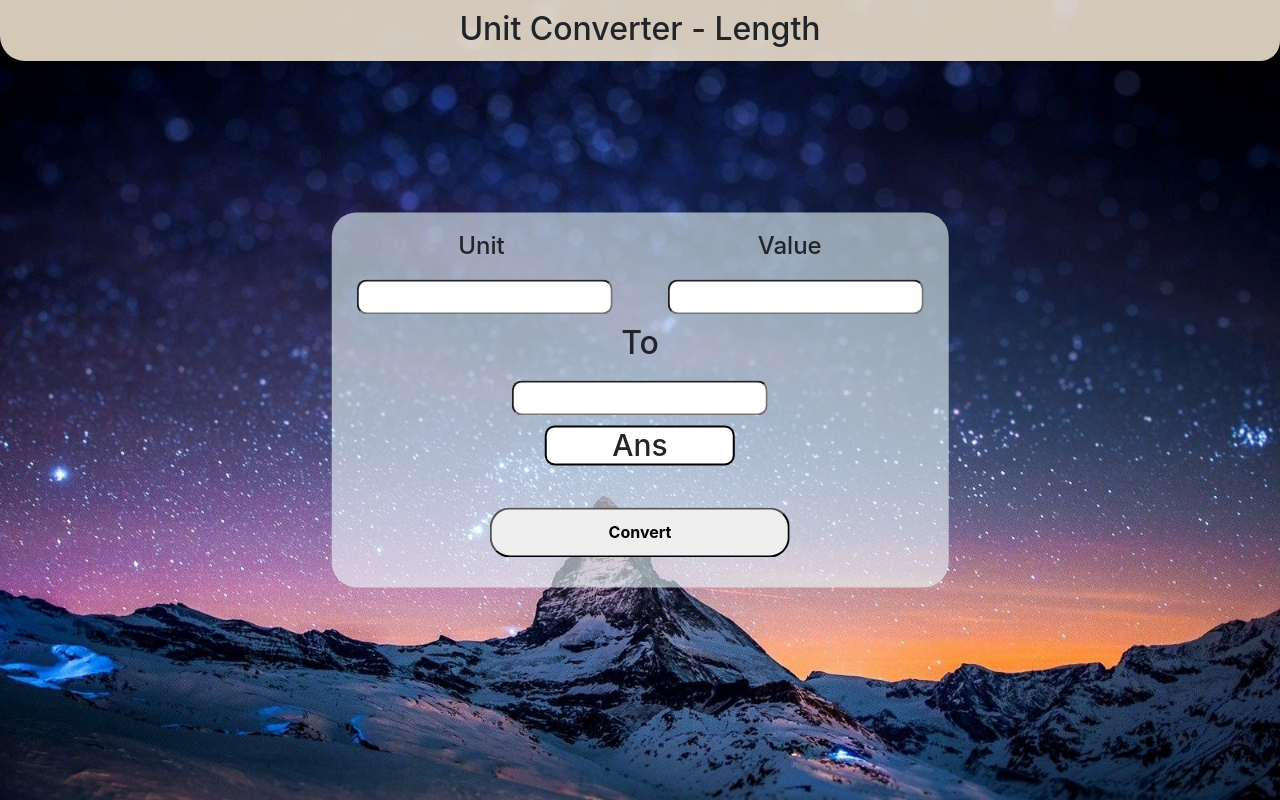
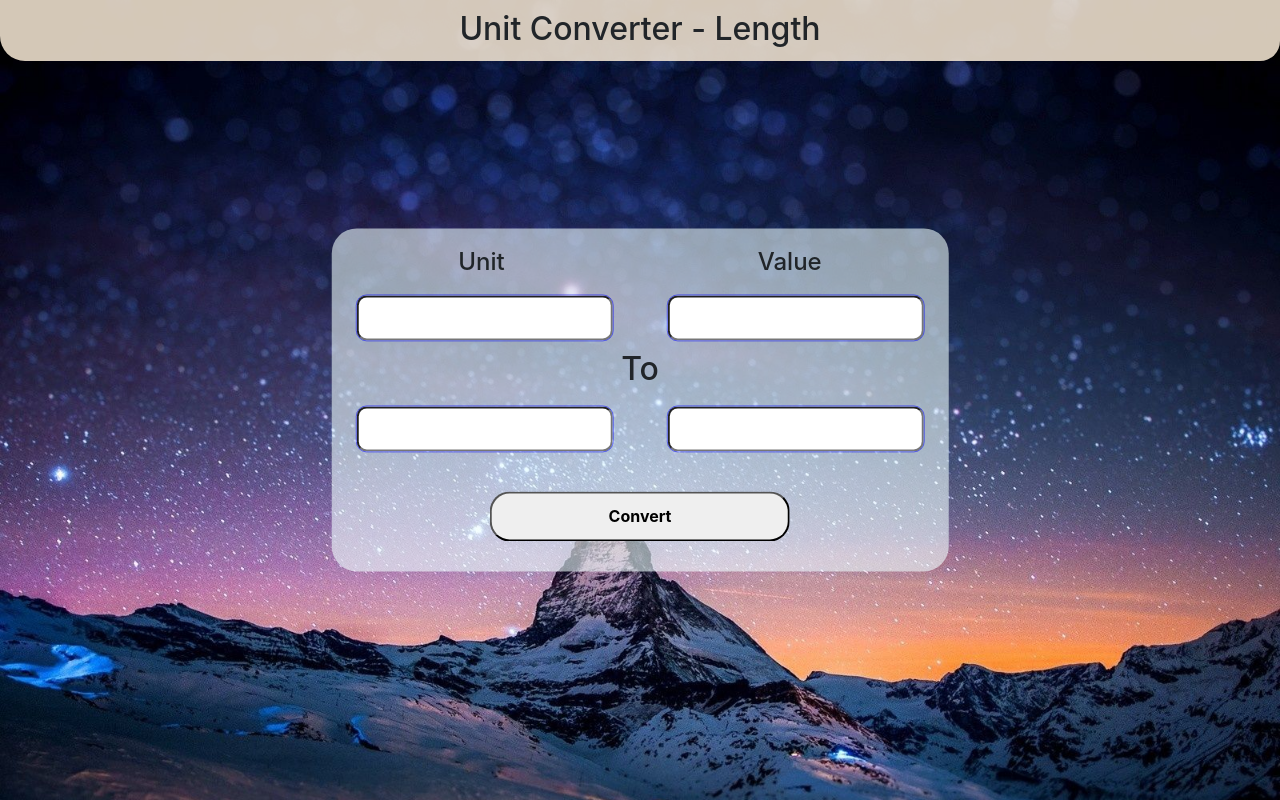
Before and after one commit to ganeshkandhan17/unit_converter_length, a plain HTML site: page index.html in a window 1280 px wide. Drawn offline with nearby package versions, Linux system fonts and the light colour scheme; a web font is replaced by a local one.

Commit message:
small changes

```diff
--- a/index.css
+++ b/index.css
@@ -28,7 +28,9 @@ input{
     text-align:center;
     margin-top: 20px;
     border-radius: 10px;
-    height: 35px
+    height: 45px;
+    outline:  solid 1px rgba(0, 0, 255, 0.50);
+    /* width: 50%; */
 }
 button{
     margin-top: 10px;
@@ -45,19 +47,6 @@ button{
 #inline{
     display: inline;
 }
-
-#ans{
-    background-color: white;
-    width: 190px;
-    border:solid black 2px;
-    border-radius: 10px;
-    position: relative;
-    left:50%;
-    transform:translate(-50%);
-    margin-top: 10px;
-    height: 40px;
-    font-size: 30px;
-}
 h4{
     margin-top:10px;
 }
--- a/index.html
+++ b/index.html
@@ -32,15 +32,18 @@
                 </datalist>
             <input style="margin-top:0px;margin-left:25px;margin-right:25px" type="number" name="a" id="in"><br>
             <h2 style="margin-top:10px;">To</h2>
-            <input style="margin-top: 10px;margin-left:25px; margin-right:25px" type="text" class="koodu" name="convertunit" id="unin2" list="units">
+            <div>
+                <input style="margin-top: 10px;margin-left:25px; margin-right:25px" type="text" class="koodu" name="convertunit" id="unin2" list="units">
                 <datalist id="units">
                     <option value="mm"></option>
                     <option value="cm"></option>
                     <option value="m"></option>
                     <option value="km"></option>
                 </datalist>
-            <h2 class="koodu" id="ans">Ans</h2><br>
-            <button type="submit" onclick="convert()">Convert</button>
+            <input id="ans"style="margin-top: 10px;margin-left:25px; margin-right:25px" readonly><br>
+            </div>
+
+            <button style="margin-top:40px;" type="submit" onclick="convert()">Convert</button>
         </div>
     </div>
 
--- a/index.js
+++ b/index.js
@@ -48,5 +48,5 @@ function convert(){
     if(unin1=="km"&&unin2=="m"){
         ans=input*1000;
     }
-    document.getElementById("ans").innerHTML=ans+""+unin2;
+    document.getElementById("ans").value=ans+""+unin2;
 }
```
